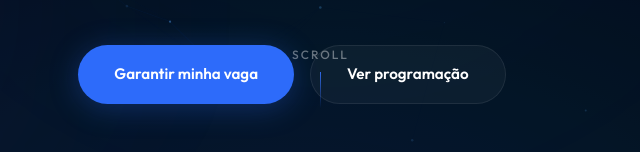
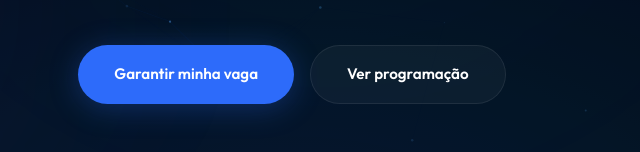
Before and after one commit to andres-eficaz/st26, a plain HTML site: page index.html in a window 1280 px wide. Shown: the part 648-800 px from the top of the page, 348-988 px from the left. Drawn offline with Linux system fonts and the light colour scheme.

Commit message:
Update index.html

```diff
--- a/index.html
+++ b/index.html
@@ -1463,10 +1463,10 @@
             </div>
         </div>
 
-        <div class="hero__scroll">
+        <!--<div class="hero__scroll">
             <span>Scroll</span>
             <div class="hero__scroll__line"></div>
-        </div>
+        </div>-->
     </header>
 
     <!-- Highlight Section -->
```
